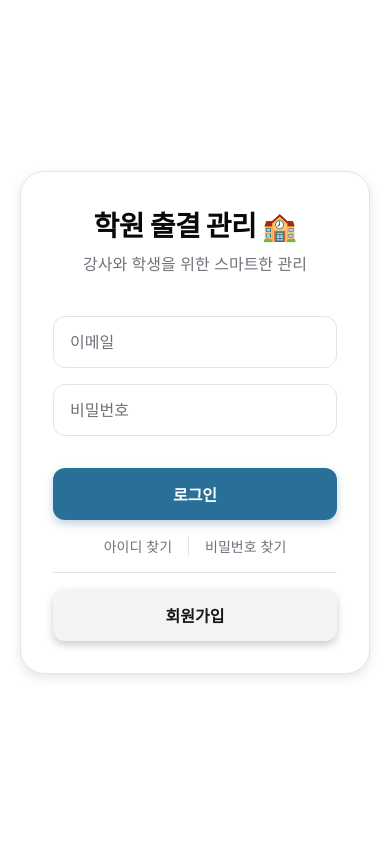
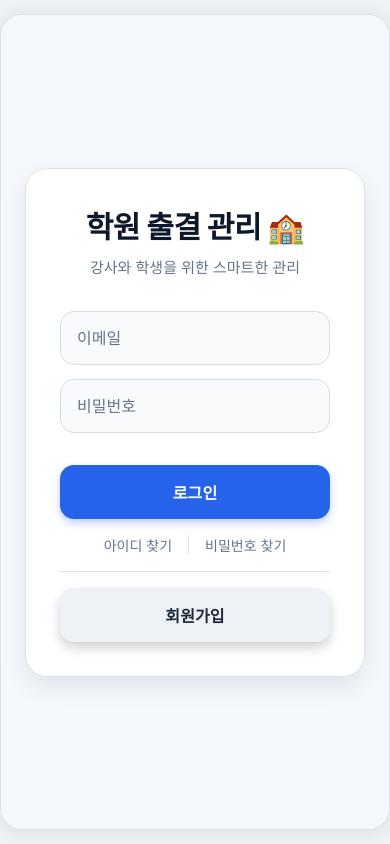
Before and after one commit to hwani7238/AttendanceApp-Academy, a React Native app: screen /Login in a window 390 px wide. Built offline with nearby package versions, Linux system fonts and the light colour scheme; no server answers.

Commit message:
Fix: Add manual Attendance button in admin dashboard

```diff
--- a/AttendanceScreen.js
+++ b/AttendanceScreen.js
@@ -224,7 +224,7 @@ export default function AttendanceScreen({ navigation }) {
         </View>
 
         {/* 하단 키패드 섹션 (Blue) */}
-        <View style={[styles.bottomSection, { backgroundColor: '#3b82f6' }]}>
+        <View style={[styles.bottomSection, { backgroundColor: colors.chart3 }]}>
           <Text style={styles.instructionText}>출결번호 4자리를 입력하세요</Text>
           <View style={styles.keypadGrid}>
             {['1', '2', '3', '4', '5', '6', '7', '8', '9', '취소', '0', '지움'].map((key) => {
@@ -234,8 +234,9 @@ export default function AttendanceScreen({ navigation }) {
                   key={key}
                   style={[
                     styles.keyButton,
-                    // 숫자키는 약간 투명한 흰색, 컨트롤키는 완전 투명하거나 다른 색
-                    !isControl && { backgroundColor: 'rgba(255,255,255,0.2)' }
+                    !isControl
+                      ? { backgroundColor: 'rgba(255,255,255,0.2)' }
+                      : { backgroundColor: 'rgba(15,23,42,0.16)', borderWidth: 1, borderColor: 'rgba(255,255,255,0.18)' }
                   ]}
                   onPress={() => handlePress(key)}
                   activeOpacity={0.6}
@@ -304,39 +305,55 @@ export default function AttendanceScreen({ navigation }) {
 const styles = StyleSheet.create({
   container: { flex: 1, width: '100%', height: '100%' },
 
-  topSection: { flex: 1, paddingHorizontal: 20, paddingTop: 20, alignItems: 'center', justifyContent: 'center' },
-  header: { width: '100%', flexDirection: 'row', justifyContent: 'space-between', alignItems: 'center', marginBottom: 20 },
-  headerTitle: { fontSize: 18, fontWeight: 'bold' },
-  backBtn: { padding: 5 },
+  topSection: { flex: 1, paddingHorizontal: 24, paddingTop: 22, alignItems: 'center', justifyContent: 'center' },
+  header: { width: '100%', flexDirection: 'row', justifyContent: 'space-between', alignItems: 'center', marginBottom: 24 },
+  headerTitle: { fontSize: 20, fontWeight: '700', letterSpacing: -0.2 },
+  backBtn: {
+    paddingVertical: 6,
+    paddingHorizontal: 10,
+    borderRadius: 10,
+    backgroundColor: '#f1f5f9'
+  },
 
-  timeContainer: { alignItems: 'center', marginBottom: 40 },
-  dateText: { fontSize: 18, marginBottom: 5 },
+  timeContainer: { alignItems: 'center', marginBottom: 34 },
+  dateText: { fontSize: 17, marginBottom: 8, fontWeight: '500' },
   clockRow: { flexDirection: 'row', alignItems: 'flex-end' },
-  ampmText: { fontSize: 20, fontWeight: 'bold', marginBottom: 12, marginRight: 8 },
-  timeText: { fontSize: 64, fontWeight: '800' },
+  ampmText: { fontSize: 18, fontWeight: '700', marginBottom: 10, marginRight: 8 },
+  timeText: { fontSize: 58, fontWeight: '800', letterSpacing: -1.5 },
 
-  pinContainer: { flexDirection: 'row', gap: 16, marginBottom: 20 },
-  pinBox: { width: 64, height: 72, borderRadius: 16, borderWidth: 1, justifyContent: 'center', alignItems: 'center' },
+  pinContainer: { flexDirection: 'row', gap: 14, marginBottom: 16 },
+  pinBox: { width: 62, height: 70, borderRadius: 14, borderWidth: 1, justifyContent: 'center', alignItems: 'center' },
   pinText: { fontSize: 32, fontWeight: 'bold' },
 
-  bottomSection: { flex: 1.4, borderTopLeftRadius: 32, borderTopRightRadius: 32, paddingTop: 32, alignItems: 'center', justifyContent: 'center', paddingBottom: 20 },
-  instructionText: { color: 'white', fontSize: 16, fontWeight: '600', marginBottom: 24, opacity: 0.9 },
+  bottomSection: { flex: 1.4, borderTopLeftRadius: 28, borderTopRightRadius: 28, paddingTop: 28, alignItems: 'center', justifyContent: 'center', paddingBottom: 20 },
+  instructionText: { color: 'white', fontSize: 15, fontWeight: '700', marginBottom: 22, opacity: 0.95 },
   keypadGrid: { width: '85%', maxWidth: 400, flexDirection: 'row', flexWrap: 'wrap', justifyContent: 'space-between' },
 
-  keyButton: { width: '31%', height: 72, borderRadius: 24, justifyContent: 'center', alignItems: 'center', marginBottom: 16 },
-  keyText: { color: 'white', fontSize: 32, fontWeight: '500' },
+  keyButton: { width: '31%', height: 70, borderRadius: 20, justifyContent: 'center', alignItems: 'center', marginBottom: 14 },
+  keyText: { color: 'white', fontSize: 30, fontWeight: '600' },
 
-  modalOverlay: { flex: 1, backgroundColor: 'rgba(0,0,0,0.6)', justifyContent: 'center', alignItems: 'center' },
-  modalContent: { width: '85%', maxWidth: 380, borderRadius: 24, padding: 32, elevation: 10, alignItems: 'center' },
+  modalOverlay: { flex: 1, backgroundColor: 'rgba(15,23,42,0.58)', justifyContent: 'center', alignItems: 'center' },
+  modalContent: {
+    width: '85%',
+    maxWidth: 380,
+    borderRadius: 22,
+    padding: 30,
+    elevation: 10,
+    alignItems: 'center',
+    shadowColor: '#0f172a',
+    shadowOffset: { width: 0, height: 8 },
+    shadowOpacity: 0.2,
+    shadowRadius: 20,
+  },
 
-  modalTitle: { fontSize: 20, fontWeight: 'bold', textAlign: 'center', marginBottom: 16 },
-  siblingItem: { width: '100%', flexDirection: 'row', justifyContent: 'space-between', alignItems: 'center', padding: 16, marginBottom: 12, borderRadius: 12 },
+  modalTitle: { fontSize: 21, fontWeight: '800', textAlign: 'center', marginBottom: 16 },
+  siblingItem: { width: '100%', flexDirection: 'row', justifyContent: 'space-between', alignItems: 'center', padding: 16, marginBottom: 10, borderRadius: 14 },
   siblingName: { fontSize: 18, fontWeight: 'bold' },
   siblingSubject: { fontSize: 16, fontWeight: '600' },
-  closeButton: { marginTop: 16, padding: 12, width: '100%', alignItems: 'center', borderRadius: 12 },
+  closeButton: { marginTop: 14, padding: 13, width: '100%', alignItems: 'center', borderRadius: 12 },
 
-  resultContent: { alignItems: 'center', paddingTop: 40, paddingBottom: 40 },
+  resultContent: { alignItems: 'center', paddingTop: 36, paddingBottom: 36 },
   resultTitle: { fontSize: 24, fontWeight: 'bold', marginBottom: 12 },
-  resultMessage: { fontSize: 18, textAlign: 'center', marginBottom: 32, lineHeight: 26 },
+  resultMessage: { fontSize: 17, textAlign: 'center', marginBottom: 28, lineHeight: 25 },
   countdownText: { fontSize: 14, opacity: 0.7 },
 });
--- a/LoginScreen.js
+++ b/LoginScreen.js
@@ -8,7 +8,7 @@ import { ResponsiveLayout } from './ResponsiveHandler';
 import { theme } from './Theme';
 
 
-export default function LoginScreen({ navigation }) {
+export default function LoginScreen({ navigation, route }) {
   const [email, setEmail] = useState('');
   const [password, setPassword] = useState('');
   const [errorMessage, setErrorMessage] = useState('');
@@ -23,15 +23,17 @@ export default function LoginScreen({ navigation }) {
   const systemColorScheme = useColorScheme();
   const colors = theme.light;
 
+  const homeRoute = route?.params?.homeRoute || 'Main';
+
   // ... (useEffect for auth check)
   useEffect(() => {
     const unsubscribe = onAuthStateChanged(auth, (user) => {
       if (user) {
-        navigation.replace("Main");
+        navigation.replace(homeRoute);
       }
     });
     return unsubscribe;
-  }, []);
+  }, [navigation, homeRoute]);
 
   const getFriendlyErrorMessage = (errorCode) => {
     // ... (existing error messages)
@@ -269,89 +271,98 @@ const styles = StyleSheet.create({
     justifyContent: 'center',
     alignItems: 'center',
     width: '100%',
-    padding: 20,
+    paddingHorizontal: 24,
+    paddingVertical: 28,
   },
   card: {
     width: '100%',
-    maxWidth: 400,
-    padding: 32,
-    borderRadius: 24,
+    maxWidth: 430,
+    padding: 34,
+    borderRadius: 22,
     borderWidth: 1,
+    borderColor: '#dbe3ee',
+    shadowColor: '#0f172a',
     shadowOffset: {
       width: 0,
-      height: 4,
+      height: 10,
     },
-    shadowOpacity: 0.1,
-    shadowRadius: 12,
-    elevation: 8,
+    shadowOpacity: 0.08,
+    shadowRadius: 24,
+    elevation: 6,
   },
   header: {
-    fontSize: 28,
+    fontSize: 30,
     fontWeight: '800',
-    marginBottom: 8,
+    marginBottom: 10,
     textAlign: 'center',
-    letterSpacing: -0.5,
+    letterSpacing: -0.4,
   },
   subHeader: {
-    fontSize: 16,
-    marginBottom: 40,
+    fontSize: 15,
+    marginBottom: 32,
     textAlign: 'center',
-    lineHeight: 24,
+    lineHeight: 22,
   },
   inputContainer: {
-    gap: 16,
-    marginBottom: 24,
+    gap: 14,
+    marginBottom: 22,
   },
   input: {
     width: '100%',
-    height: 52,
+    height: 54,
     borderWidth: 1,
-    borderRadius: 12,
+    borderRadius: 14,
     paddingHorizontal: 16,
     fontSize: 16,
   },
   buttonContainer: {
     gap: 0,
-    marginTop: 8,
+    marginTop: 10,
   },
   button: {
     width: '100%',
-    height: 52,
-    borderRadius: 12,
+    height: 54,
+    borderRadius: 14,
     justifyContent: 'center',
     alignItems: 'center',
-    shadowOffset: { width: 0, height: 4 },
-    shadowOpacity: 0.2, // Colored shadow support (iOS)
-    shadowRadius: 8,
+    shadowOffset: { width: 0, height: 6 },
+    shadowOpacity: 0.18,
+    shadowRadius: 12,
     elevation: 4,
   },
   buttonText: {
     fontWeight: '700',
     fontSize: 16,
+    letterSpacing: 0.1,
   },
   errorText: {
     color: '#d4183d',
-    marginBottom: 16,
+    marginBottom: 14,
     textAlign: 'center',
     fontSize: 14,
     fontWeight: '500',
+    lineHeight: 20,
   },
   modalOverlay: {
     flex: 1,
     justifyContent: 'center',
     alignItems: 'center',
-    backgroundColor: 'rgba(0, 0, 0, 0.5)',
+    backgroundColor: 'rgba(15, 23, 42, 0.45)',
   },
   modalContent: {
     width: '90%',
     maxWidth: 400,
-    padding: 24,
-    borderRadius: 16,
+    padding: 26,
+    borderRadius: 20,
+    shadowColor: '#0f172a',
+    shadowOffset: { width: 0, height: 8 },
+    shadowOpacity: 0.2,
+    shadowRadius: 18,
     elevation: 5,
   },
   modalTitle: {
-    fontSize: 20,
-    fontWeight: 'bold',
+    fontSize: 21,
+    fontWeight: '800',
     marginBottom: 16,
     textAlign: 'center',
   },
--- a/ResponsiveHandler.js
+++ b/ResponsiveHandler.js
@@ -34,10 +34,11 @@ export const ResponsiveLayout = ({ children, style }) => {
 
   // context가 없을 경우(App.js에서 Provider로 안 감싼 경우) 대비 안전장치
   const isMobile = context ? context.isStudentMode : true;
+  const isWeb = context ? context.isWeb : Platform.OS === 'web';
 
   return (
     <View style={[styles.background, style]}>
-      <View style={styles.webContainer}>
+      <View style={[styles.webContainer, isWeb && styles.webContainerWeb]}>
         {/* 👇 여기가 수정되었습니다! */}
         {/* 자식이 '함수'라면 실행해서 isMobile 값을 넘겨주고, 아니면 그냥 보여줍니다. */}
         {typeof children === 'function'
@@ -52,19 +53,25 @@ export const ResponsiveLayout = ({ children, style }) => {
 const styles = StyleSheet.create({
   background: {
     flex: 1,
-    backgroundColor: '#f0f2f5', // 배경색을 살짝 회색으로 해서 컨텐츠 구분
-    alignItems: 'center',       // 가로 중앙 정렬
-    // justifyContent: 'center', // ❌ 제거: 세로 중앙 정렬은 리스트/스크롤 화면에서 내용을 잘리게 만듭니다.
+    backgroundColor: '#eef2f7',
+    alignItems: 'center',
   },
   webContainer: {
     width: '100%',
-    maxWidth: 1400,         // ⭕ 수정: 테이블 등을 위해 폭을 500 -> 800 -> 1400으로 넓힘
     flex: 1,
     backgroundColor: '#fff',
-    shadowColor: "#000",   // (선택) PC 웹에서 카드처럼 보이게 그림자 추가
+  },
+  webContainerWeb: {
+    maxWidth: 1320,
+    marginVertical: 14,
+    borderRadius: 22,
+    overflow: 'hidden',
+    borderWidth: 1,
+    borderColor: '#dbe3ee',
+    shadowColor: '#0f172a',
     shadowOffset: { width: 0, height: 2 },
-    shadowOpacity: 0.1,
-    shadowRadius: 10,
-    elevation: 5,
+    shadowOpacity: 0.08,
+    shadowRadius: 18,
+    elevation: 6,
   },
 });
--- a/SignUpScreen.js
+++ b/SignUpScreen.js
@@ -7,10 +7,10 @@ import { doc, setDoc } from 'firebase/firestore'; // Firestore imports
 import { ResponsiveLayout } from './ResponsiveHandler';
 // ... rest of imports
 import { theme } from './Theme';
-import { Ionicons } from '@expo/vector-icons';
 
-export default function SignUpScreen({ navigation }) {
+export default function SignUpScreen({ navigation, route }) {
     const colors = theme.light; // Fixed to Vibrant Light Theme
+    const homeRoute = route?.params?.homeRoute || 'Main';
     const [companyName, setCompanyName] = useState('');
     const [email, setEmail] = useState('');
     const [password, setPassword] = useState('');
@@ -49,7 +49,7 @@ export default function SignUpScreen({ navigation }) {
             });
 
             Alert.alert("가입 성공", `${companyName}님 환영합니다!`, [
-                { text: "확인", onPress: () => navigation.replace("Main") } // Auto login -> Main
+                { text: "확인", onPress: () => navigation.replace(homeRoute) }
             ]);
 
         } catch (error) {
@@ -147,74 +147,82 @@ const styles = StyleSheet.create({
         flex: 1,
         justifyContent: 'center',
         alignItems: 'center',
-        padding: 20,
+        paddingHorizontal: 24,
+        paddingVertical: 28,
     },
     card: {
         width: '100%',
-        maxWidth: 400,
-        padding: 32,
-        borderRadius: 24,
+        maxWidth: 430,
+        padding: 34,
+        borderRadius: 22,
         borderWidth: 1,
-        shadowOffset: { width: 0, height: 4 },
-        shadowOpacity: 0.1,
-        shadowRadius: 12,
-        elevation: 8,
+        borderColor: '#dbe3ee',
+        shadowColor: '#0f172a',
+        shadowOffset: { width: 0, height: 10 },
+        shadowOpacity: 0.08,
+        shadowRadius: 24,
+        elevation: 6,
     },
     backBtn: {
         alignSelf: 'flex-start',
-        marginBottom: 10,
-        padding: 4,
+        marginBottom: 12,
+        paddingHorizontal: 8,
+        paddingVertical: 4,
+        borderRadius: 8,
     },
     header: {
-        fontSize: 28,
+        fontSize: 30,
         fontWeight: '800',
-        marginBottom: 8,
+        marginBottom: 10,
         textAlign: 'center',
-        letterSpacing: -0.5,
+        letterSpacing: -0.4,
     },
     subHeader: {
-        fontSize: 16,
-        marginBottom: 32,
+        fontSize: 15,
+        marginBottom: 28,
         textAlign: 'center',
+        lineHeight: 22,
     },
     inputContainer: {
-        gap: 20,
-        marginBottom: 32,
+        gap: 16,
+        marginBottom: 28,
     },
     label: {
         fontSize: 14,
-        fontWeight: '600',
+        fontWeight: '700',
         marginBottom: 8,
         marginLeft: 4,
     },
     input: {
         width: '100%',
-        height: 52,
+        height: 54,
         borderWidth: 1,
-        borderRadius: 12,
+        borderRadius: 14,
         paddingHorizontal: 16,
         fontSize: 16,
     },
     button: {
         width: '100%',
-        height: 52,
-        borderRadius: 12,
+        height: 54,
+        borderRadius: 14,
         justifyContent: 'center',
         alignItems: 'center',
-        shadowOffset: { width: 0, height: 4 },
-        shadowOpacity: 0.2,
-        shadowRadius: 8,
+        shadowOffset: { width: 0, height: 6 },
+        shadowOpacity: 0.18,
+        shadowRadius: 12,
         elevation: 4,
     },
     buttonText: {
         fontWeight: '700',
         fontSize: 16,
+        letterSpacing: 0.1,
     },
     errorText: {
         color: '#d4183d',
-        marginBottom: 16,
+        marginBottom: 14,
         textAlign: 'center',
         fontSize: 14,
         fontWeight: '500',
+        lineHeight: 20,
     }
 });
--- a/index.js
+++ b/index.js
@@ -1,8 +1,12 @@
 import { registerRootComponent } from 'expo';
+import { Platform } from 'react-native';
 
 import App from './App';
+import AttendanceApp from './AttendanceApp';
+
+const RootApp = Platform.OS === 'web' ? App : AttendanceApp;
 
 // registerRootComponent calls AppRegistry.registerComponent('main', () => App);
 // It also ensures that whether you load the app in Expo Go or in a native build,
 // the environment is set up appropriately
-registerRootComponent(App);
+registerRootComponent(RootApp);
```
Also changed, not shown: AttendanceHistoryScreen.js (+111 -100 lines), MainScreen.js (+13 -0 lines), StudentListScreen.js (+68 -113 lines), Theme.js (+22 -23 lines), app.json (+11 -2 lines), firebase.json, 2 other files (tests, documents, lock files or other folders).
